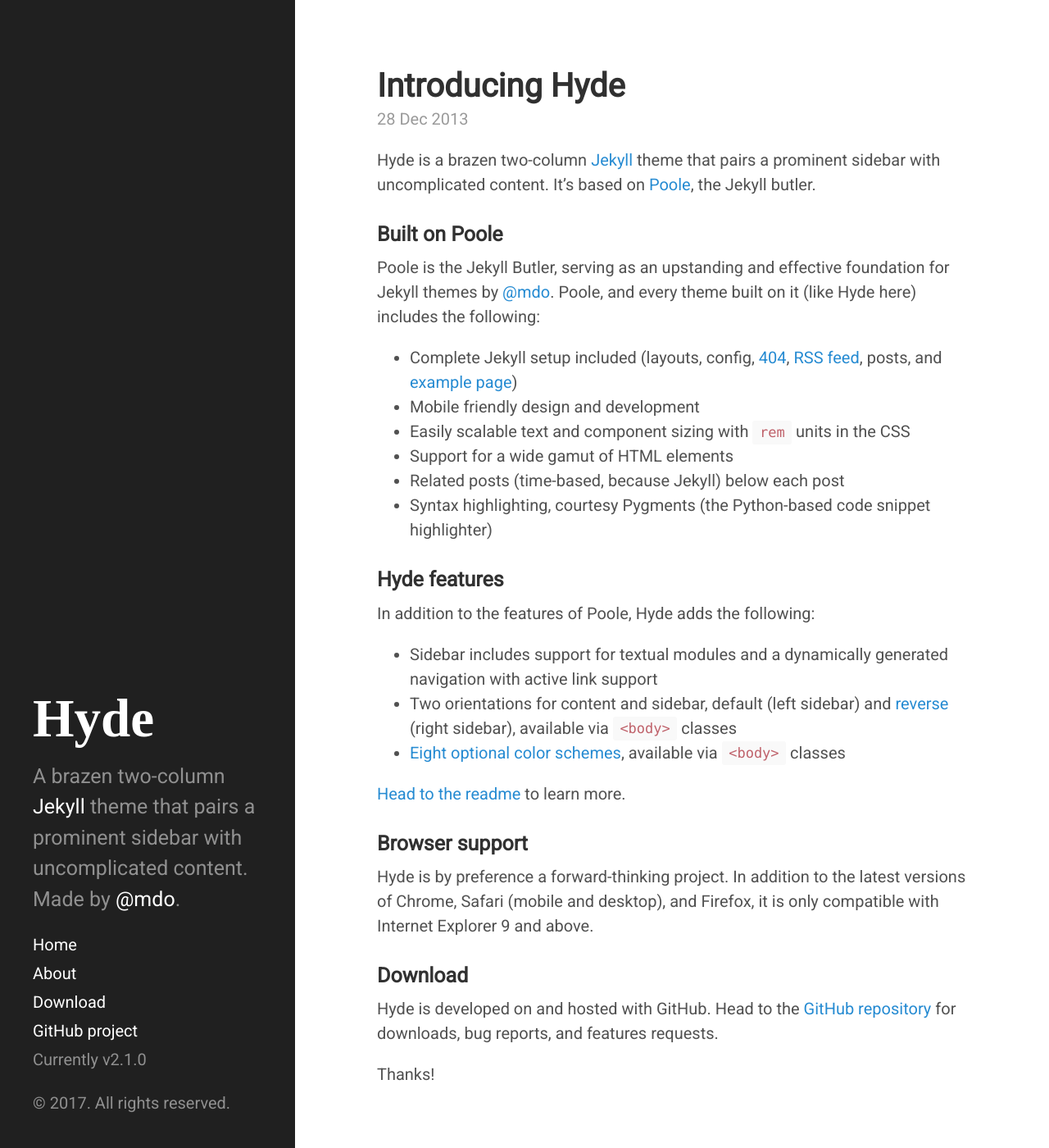
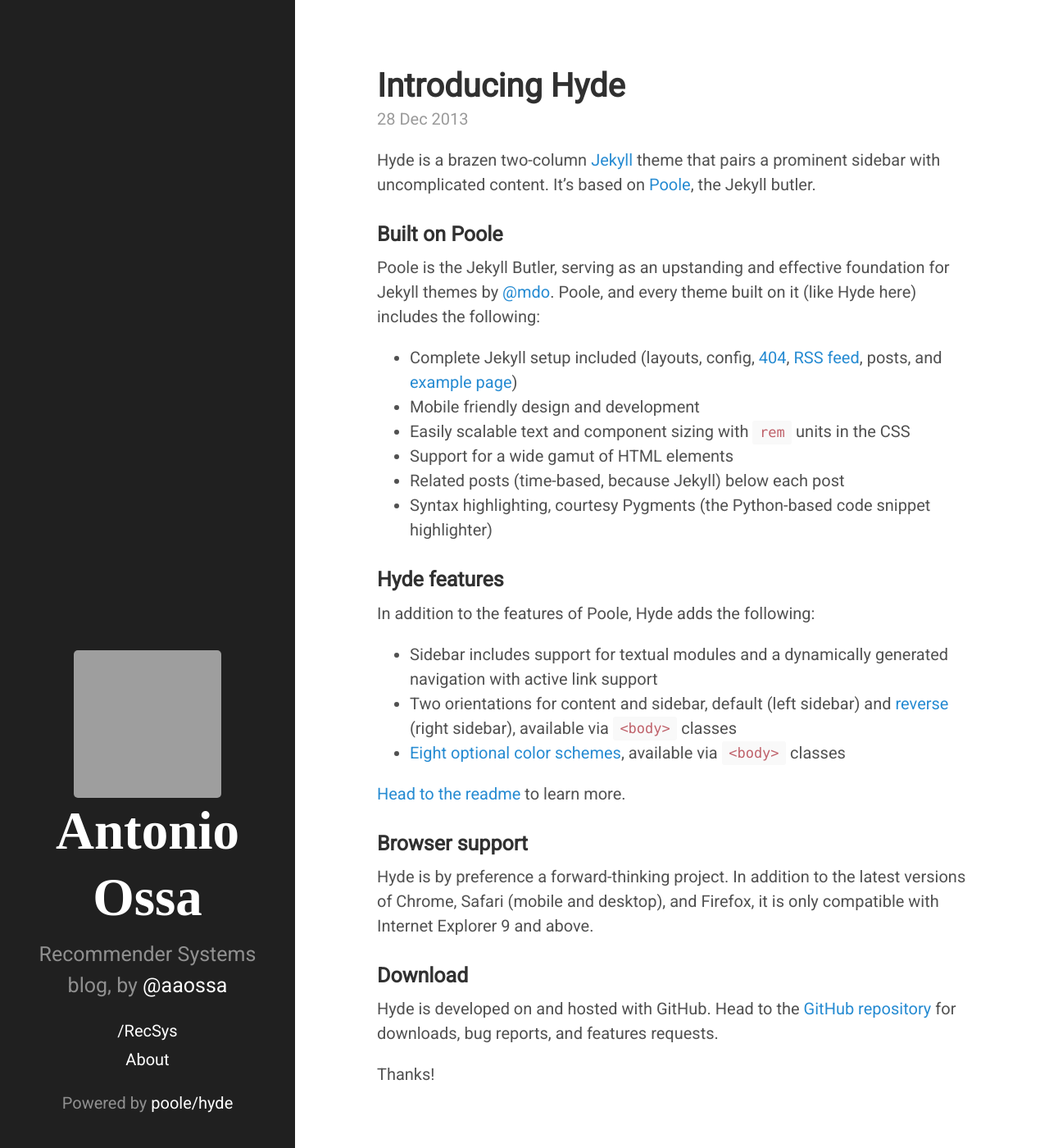
Before and after one commit to aaossa/recsys, a Jekyll site: the page built from index.html, in a window 1280 px wide and 1400 px high. Shown: the whole window at 82% size. Built offline with Jekyll 4.4.1, drawn with Linux system fonts in a browser that asks for light colours; the list of posts is cut into pages by our own code; grey boxes are pictures that could not be loaded.

Commit message:
Customize Jekyll theme
Signed-off-by: Antonio Ossa <aaossa@uc.cl>

```diff
--- a/_config.yml
+++ b/_config.yml
@@ -6,20 +6,18 @@
 permalink:        pretty
 
 # Setup
-title:            Hyde
-tagline:          'A Jekyll theme'
-description:      'A brazen two-column <a href="http://jekyllrb.com" target="_blank">Jekyll</a> theme that pairs a prominent sidebar with uncomplicated content. Made by <a href="https://twitter.com/mdo" target="_blank">@mdo</a>.'
+title:            Antonio Ossa
+tagline:          'RecSys blog'
+description:      'Recommender Systems blog, by <a href="https://github.com/aaossa" target="_blank">@aaossa</a>'
 url:              https://aaossa.github.io/recsys
 baseurl:          /recsys
 
 author:
-  name:           'Mark Otto'
-  url:            https://twitter.com/mdo
+  name:           'Antonio Ossa'
+  url:            https://github.com/aaossa
+  photo:          https://avatars3.githubusercontent.com/u/10425834?v=3&s=200
 
 paginate:         5
 
 # Custom vars
 version:          2.1.0
-
-github:
-  repo:           https://github.com/poole/hyde
--- a/_includes/head.html
+++ b/_includes/head.html
@@ -23,7 +23,4 @@
   <!-- Icons -->
   <link rel="apple-touch-icon-precomposed" sizes="144x144" href="{{ site.baseurl }}/public/apple-touch-icon-144-precomposed.png">
                                  <link rel="shortcut icon" href="{{ site.baseurl }}/public/favicon.ico">
-
-  <!-- RSS -->
-  <link rel="alternate" type="application/rss+xml" title="RSS" href="/atom.xml">
 </head>
--- a/_includes/sidebar.html
+++ b/_includes/sidebar.html
@@ -1,6 +1,7 @@
 <div class="sidebar">
   <div class="container sidebar-sticky">
     <div class="sidebar-about">
+      <img src="{{ site.author.photo }}">
       <h1>
         <a href="{{ site.baseurl }}">
           {{ site.title }}
@@ -10,7 +11,7 @@
     </div>
 
     <nav class="sidebar-nav">
-      <a class="sidebar-nav-item{% if page.url == site.baseurl %} active{% endif %}" href="{{ site.baseurl }}">Home</a>
+      <a class="sidebar-nav-item{% if page.url == site.baseurl %} active{% endif %}" href="{{ site.baseurl }}">/RecSys</a>
 
       {% comment %}
         The code below dynamically generates a sidebar nav of pages with
@@ -25,12 +26,8 @@
           {% endif %}
         {% endif %}
       {% endfor %}
-
-      <a class="sidebar-nav-item" href="{{ site.github.repo }}/archive/v{{ site.version }}.zip">Download</a>
-      <a class="sidebar-nav-item" href="{{ site.github.repo }}">GitHub project</a>
-      <span class="sidebar-nav-item">Currently v{{ site.version }}</span>
     </nav>
 
-    <p>&copy; {{ site.time | date: '%Y' }}. All rights reserved.</p>
+    <p>Powered by <a href="https://github.com/poole/hyde">poole/hyde</a></p>
   </div>
 </div>
--- a/public/css/hyde.css
+++ b/public/css/hyde.css
@@ -66,7 +66,6 @@
     left: 0;
     bottom: 0;
     width: 18rem;
-    text-align: left;
   }
 }
 
@@ -76,6 +75,11 @@
 }
 
 /* About section */
+.sidebar-about img {
+  margin: 0 auto;
+  height: 180px;
+  width: 180px;
+}
 .sidebar-about h1 {
   color: #fff;
   margin-top: 0;
```
Also changed, not shown: atom.xml (deleted, +0 -28 lines).
